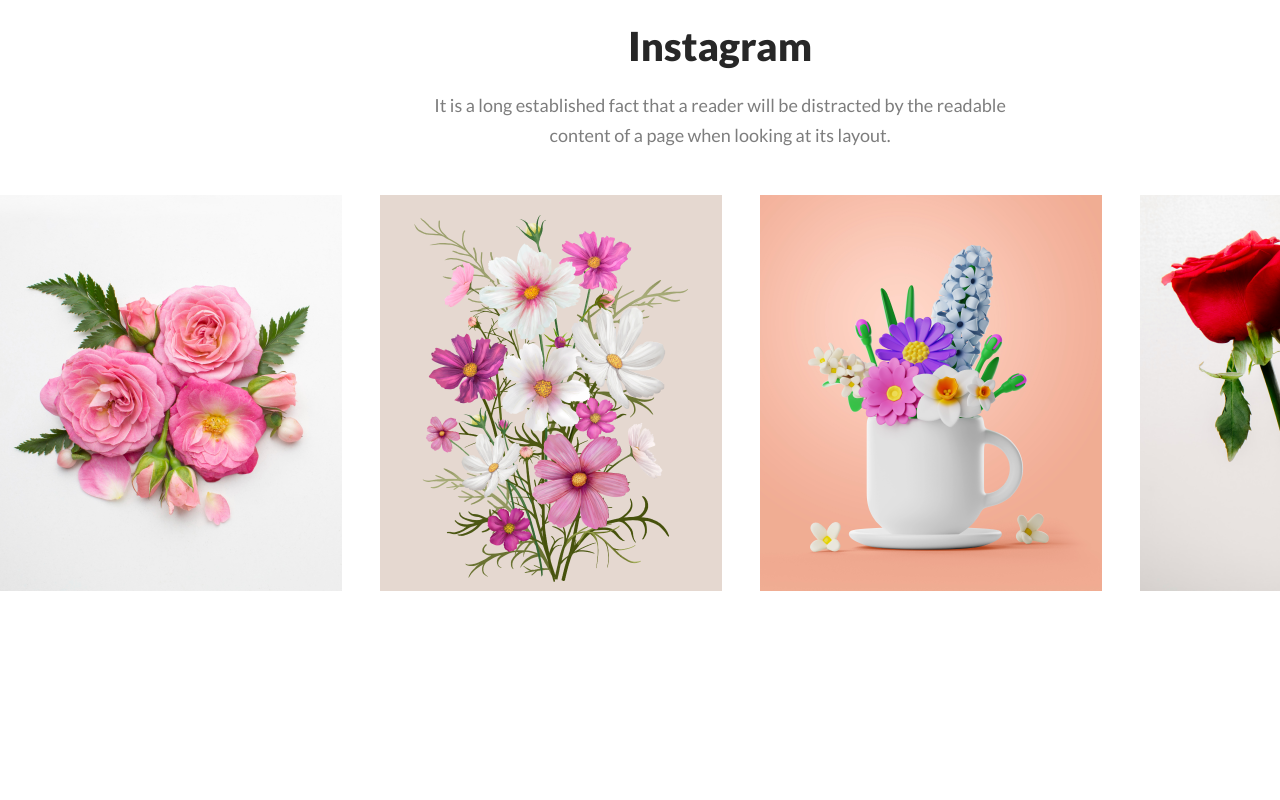
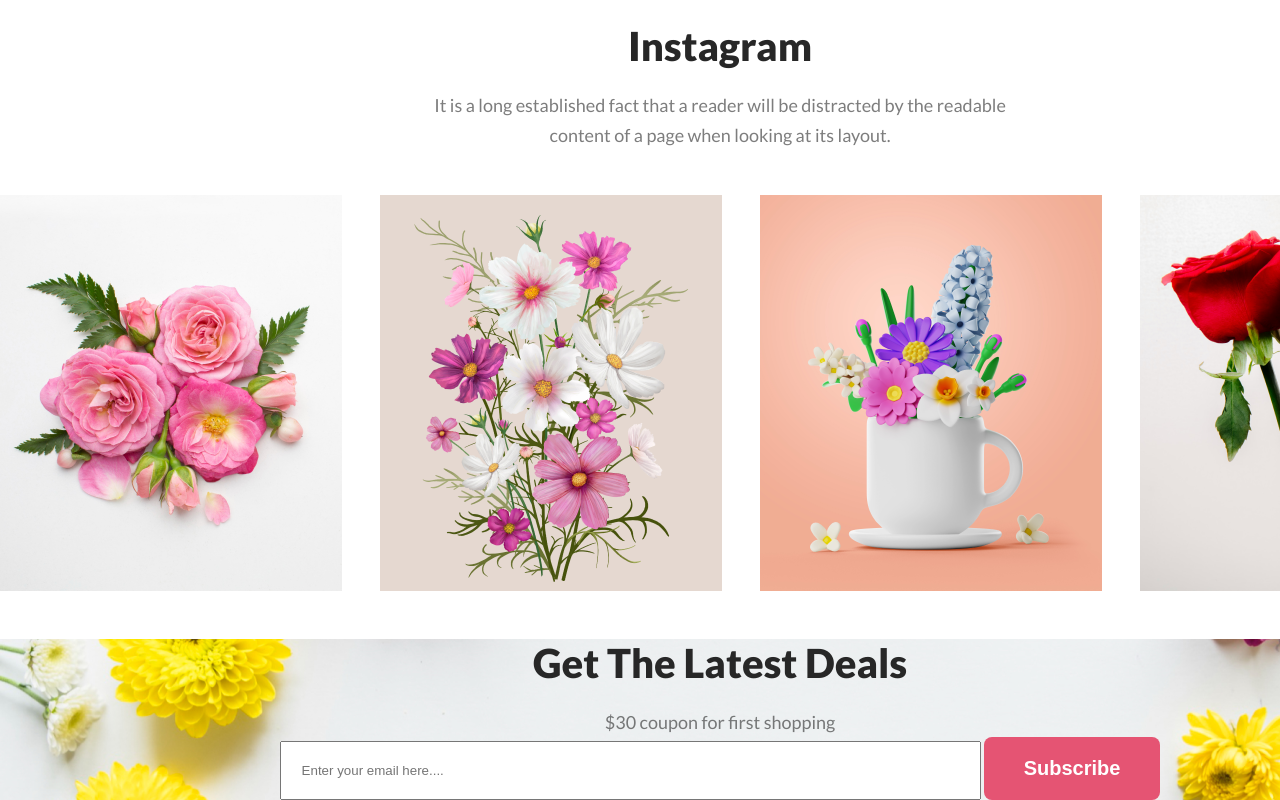
Before and after one commit to developerbadsa/Flower-Shop, a plain HTML site: page index.html in a window 1280 px wide. Shown: the part 2460-3260 px from the top of the page. Before the commit the page ends 3099 px from the top, so only its background shows below. Drawn offline with Linux system fonts and the light colour scheme.

Commit message:
lastest deal continuing

```diff
--- a/assets/styles/style.css
+++ b/assets/styles/style.css
@@ -147,3 +147,15 @@ body{
     width: 300px;
     min-height: 370px;
 }
+/* Lastest Deal CSS */
+.lastest-deal{
+    background: url(../images/Rectangle\ 9.png);
+    background-repeat: no-repeat;
+    background-position: center;
+    text-align: center;
+}
+.lastest-input{
+    padding: 20px 500px 20px 20px;
+
+
+}
--- a/index.html
+++ b/index.html
@@ -84,6 +84,19 @@
                 </div>
             </div>
         </section>
+        <!-- Lastest Deal Section -->
+        <section>
+            <div class="container">
+                <div class="lastest-deal">
+                    <h2 class="section-title">Get The Latest Deals</h2>
+                    <p class="section-description">$30 coupon for first shopping</p>
+                    <form action="">
+                        <input class="lastest-input" placeholder="Enter your email here...."  type="text">
+                        <input class="btn-primary" type="button" value="Subscribe">
+                    </form>
+                </div>
+            </div>
+        </section>
     </main>
     <footer>
 
```
